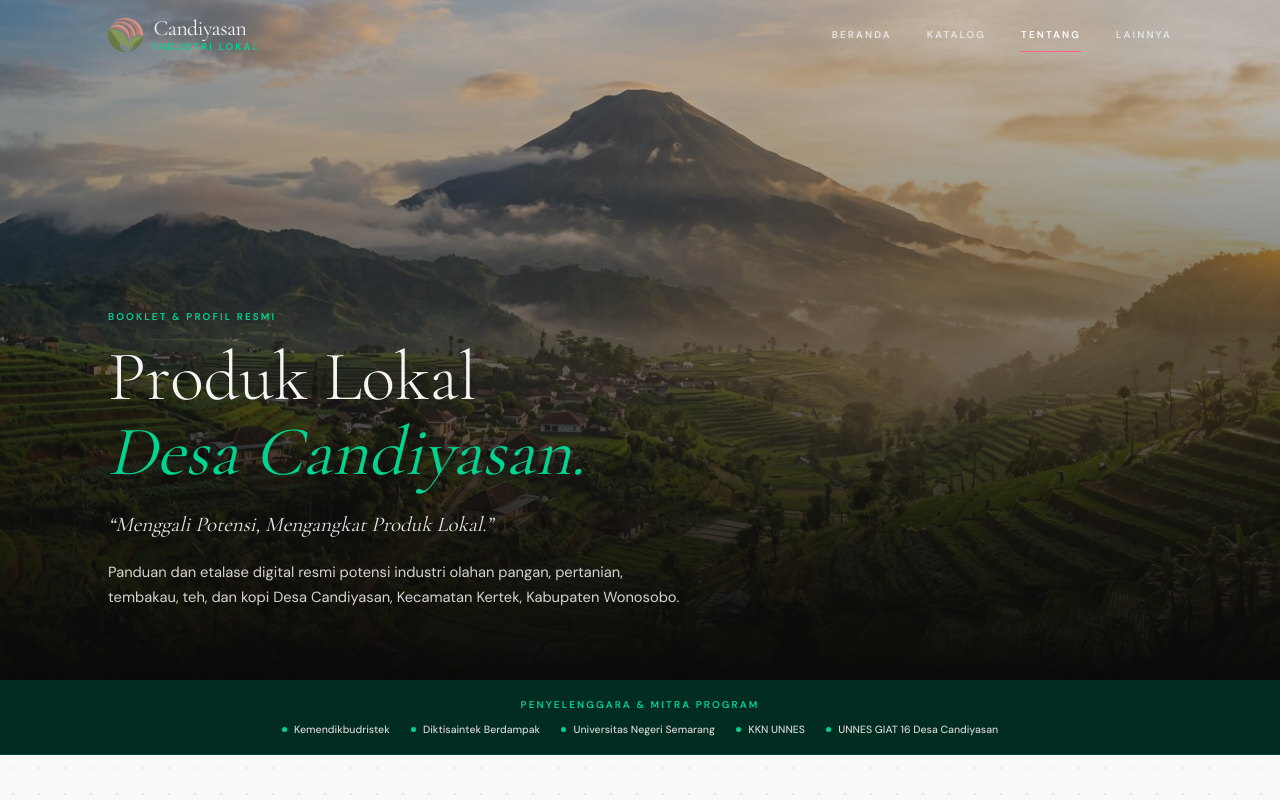
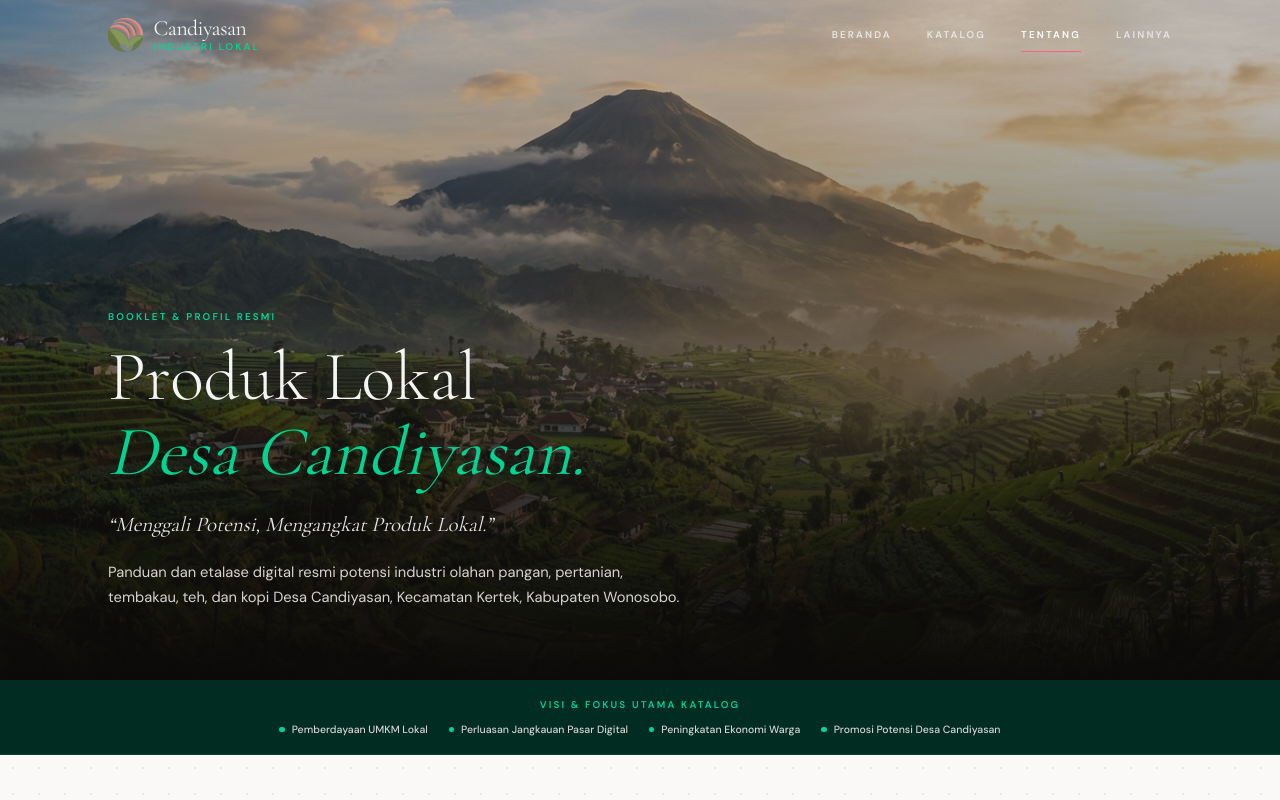
Before and after one commit to lyonad/candiyasan, a Next.js app: page /about in a window 1280 px wide. Shown: the top 800 px of the page. Built offline with nearby package versions, Linux system fonts and the light colour scheme.

Commit message:
Information changes

```diff
--- a/src/app/about/page.tsx
+++ b/src/app/about/page.tsx
@@ -13,12 +13,11 @@ export const metadata: Metadata = {
   },
 };
 
-const INSTITUTIONS = [
-  'Kemendikbudristek',
-  'Diktisaintek Berdampak',
-  'Universitas Negeri Semarang',
-  'KKN UNNES',
-  'UNNES GIAT 16 Desa Candiyasan',
+const FOKUS_KATALOG = [
+  'Pemberdayaan UMKM Lokal',
+  'Perluasan Jangkauan Pasar Digital',
+  'Peningkatan Ekonomi Warga',
+  'Promosi Potensi Desa Candiyasan',
 ];
 
 const DUSUN_LIST = [
@@ -58,12 +57,12 @@ export default function AboutPage() {
         </div>
       </section>
 
-      {/* ── Institutional Supporters Bar ────────────────────────── */}
+      {/* ── Fokus Katalog Bar ────────────────────────── */}
       <section className="bg-emerald-950 border-b border-emerald-900/80 py-5 text-stone-200">
         <div className="max-w-7xl mx-auto px-5 sm:px-8">
-          <p className="eyebrow text-emerald-400 text-center mb-3">Penyelenggara &amp; Mitra Program</p>
+          <p className="eyebrow text-emerald-400 text-center mb-3">Visi &amp; Fokus Utama Katalog</p>
           <div className="flex flex-wrap items-center justify-center gap-x-6 gap-y-2 text-xs font-medium text-stone-300">
-            {INSTITUTIONS.map((item, i) => (
+            {FOKUS_KATALOG.map((item, i) => (
               <span key={i} className="inline-flex items-center gap-2">
                 <span className="w-1.5 h-1.5 rounded-full bg-emerald-400" />
                 <span>{item}</span>
```
